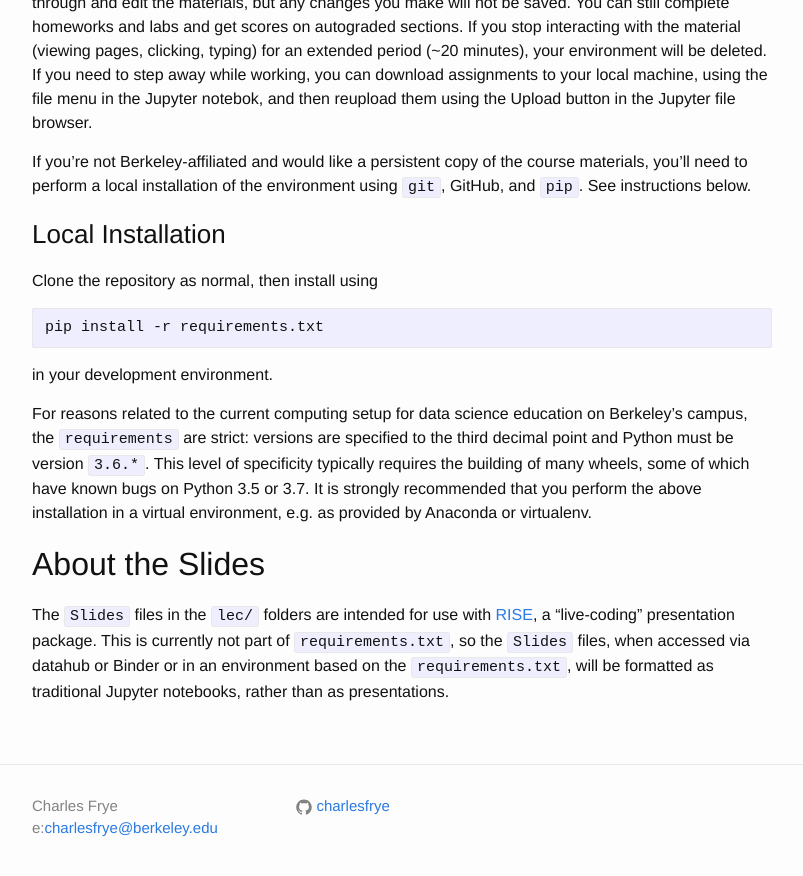
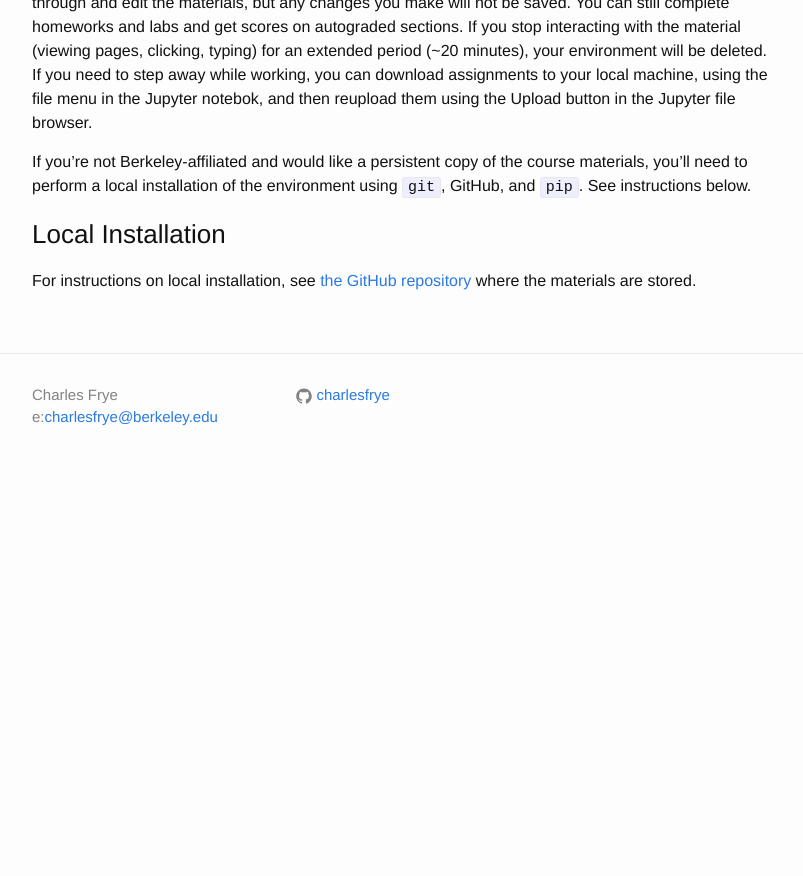
Before and after one commit to charlesfrye/psych101d, a Jekyll site: the page built from index.md, in a window 1280 px wide and 900 px high, scrolled down 2726 px. Shown: the top 876 px of the window, without its empty margins (238-1041 px from the left). Built offline with Jekyll 4.4.1, drawn with Linux system fonts in a browser that asks for light colours; our own code applies the rules of GitHub Pages for plain Markdown files; after the commit the page ends 3215 px from its top, so only the background shows below that.

Commit message:
separates README and index, updates with local install instructions

````diff
--- a/index.md
+++ b/index.md
@@ -72,26 +72,6 @@ See instructions below.
 
 ### Local Installation
 
-Clone the repository as normal, then install using
-```
-pip install -r requirements.txt
-```
-in your development environment.
-
-For reasons related to the current computing setup for data science education on Berkeley's campus,
-the `requirements` are strict: versions are specified to the third decimal point
-and Python must be version `3.6.*`.
-This level of specificity typically requires the building of many wheels, some of which have known bugs
-on Python 3.5 or 3.7.
-It is strongly recommended that you perform the above installation in a virtual environment,
-e.g. as provided by Anaconda or virtualenv.
-
-## About the Slides
-
-The `Slides` files in the `lec/` folders are intended for use with
-[RISE](https://github.com/damianavila/RISE),
-a "live-coding" presentation package.
-This is currently not part of `requirements.txt`,
-so the `Slides` files, when accessed via datahub or Binder
-or in an environment based on the `requirements.txt`,
-will be formatted as traditional Jupyter notebooks, rather than as presentations.
+For instructions on local installation, see
+[the GitHub repository](https://github.com/charlesfrye/psych101d)
+where the materials are stored.
````
Also changed, not shown: README.md.
